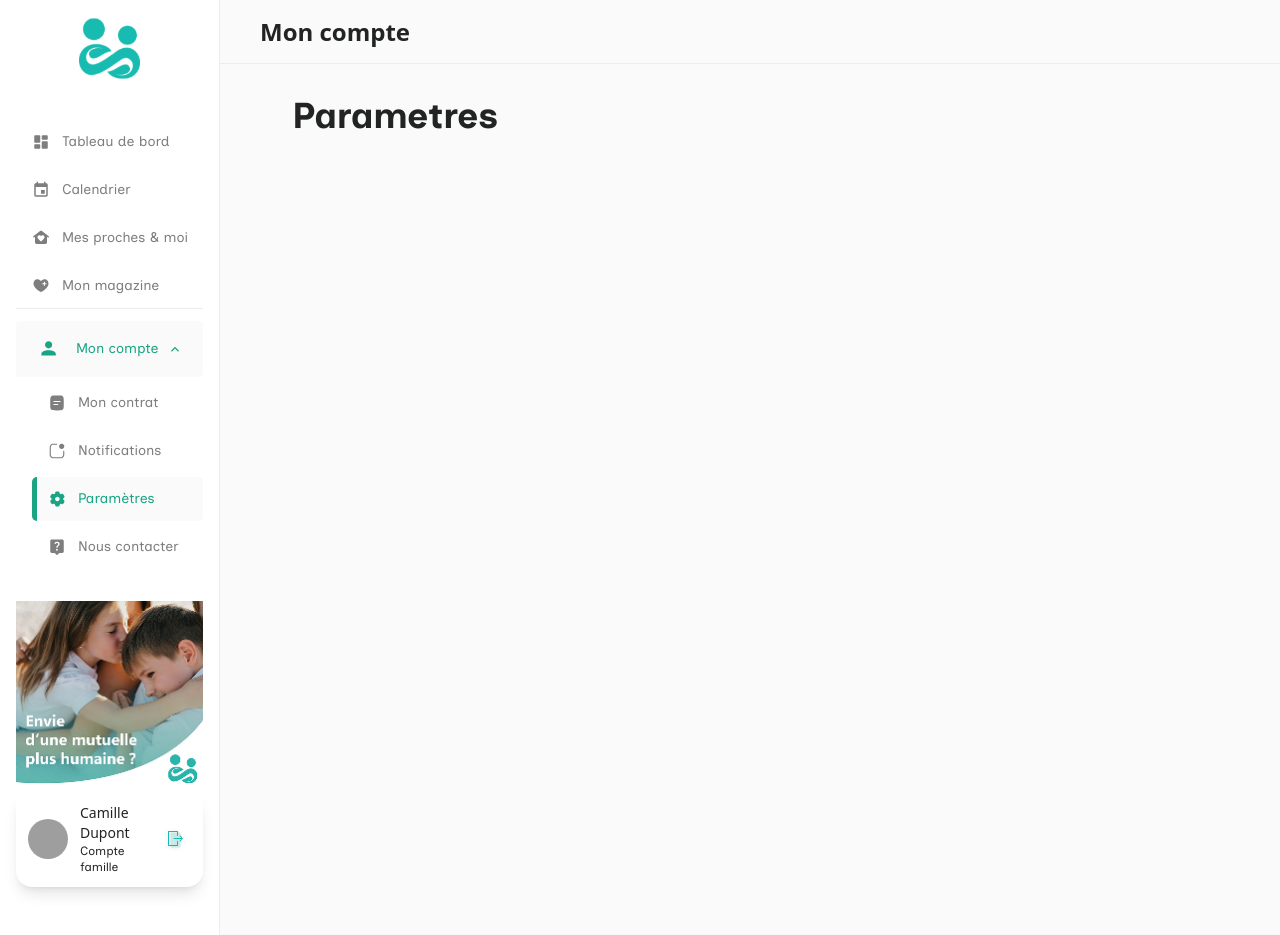
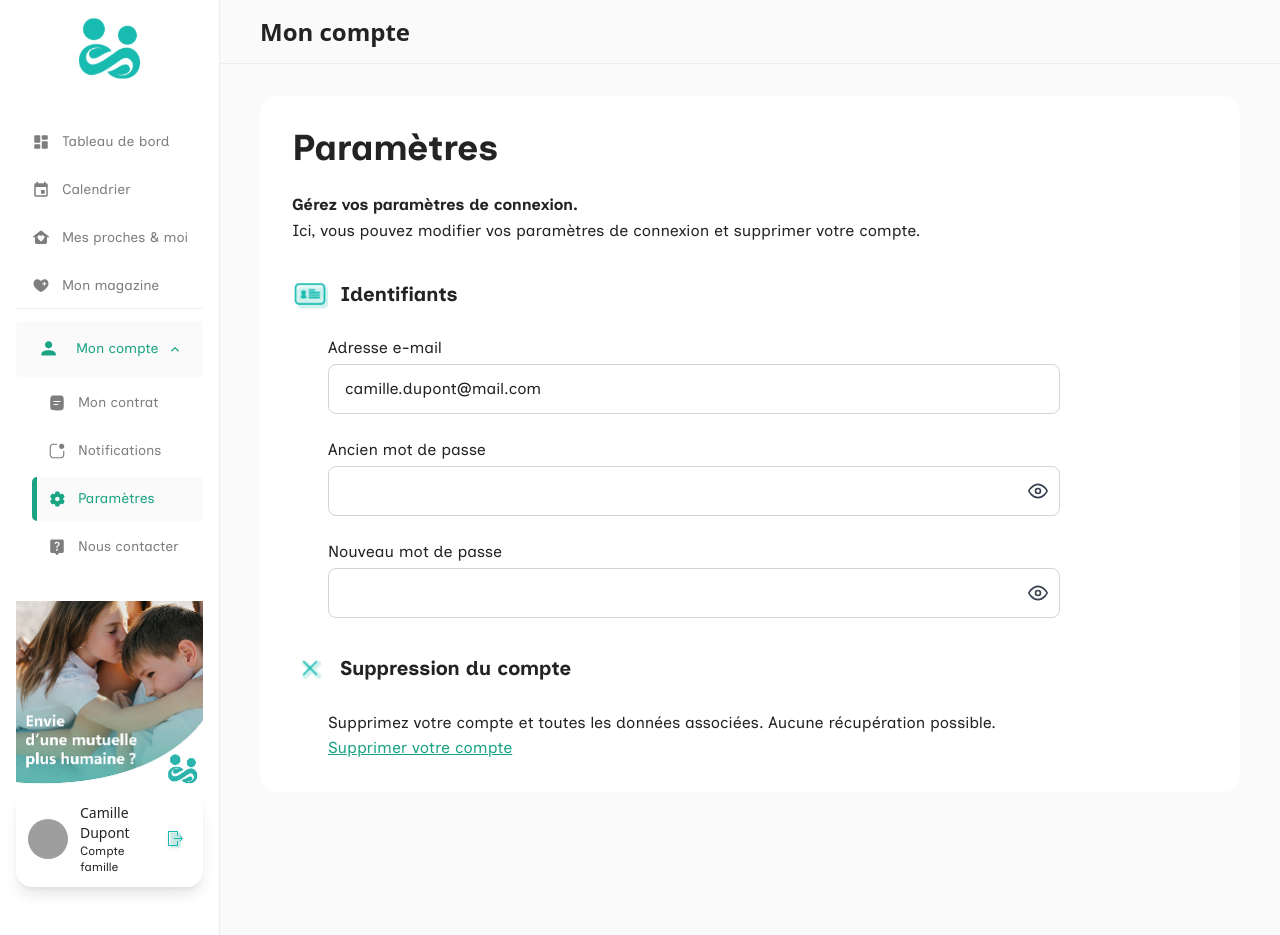
Before and after one commit to Remindr-pro/RemindR-app-V2, a Next.js app: page /dashboard/mon-compte/parametres in a window 1280 px wide. Built offline with nearby package versions, Linux system fonts and the light colour scheme; grey boxes are pictures that could not be loaded.

Commit message:
feat(parametres): redesign ParametresPage with new layout, icons for identification and account deletion, and enhanced user instructions

```diff
--- a/src/app/(private)/dashboard/mon-compte/parametres/page.tsx
+++ b/src/app/(private)/dashboard/mon-compte/parametres/page.tsx
@@ -1,9 +1,88 @@
+"use client";
+
+import Image from "next/image";
+import Input from "@/app/components/atoms/Input";
+
 export default function ParametresPage() {
   return (
-    <div className="w-full mx-auto bg-gray-1 rounded-2xl p-8">
-      <h1 className="text-4xl font-bold text-dark mb-4 font-inclusive">
-        Parametres
-      </h1>
+    <div className="w-full mx-auto pt-8">
+      <div className="p-8 bg-light rounded-2xl">
+        <h1 className="text-4xl font-bold text-dark mb-6 font-inclusive">
+          Paramètres
+        </h1>
+
+        <p className="text-base text-dark font-inclusive mb-8 leading-relaxed">
+          <span className="font-bold">Gérez vos paramètres de connexion.</span>
+          <br />
+          Ici, vous pouvez modifier vos paramètres de connexion et supprimer
+          votre compte.
+        </p>
+
+        <div className="flex flex-col gap-8">
+          {/* Section Identifiants */}
+          <div className="flex flex-col gap-6 max-w-3xl">
+            <div className="flex items-center gap-3">
+              <Image
+                src="/images/icons/identification.png"
+                alt="Identifiants"
+                width={35}
+                height={35}
+                className="w-9 h-9"
+              />
+              <h2 className="text-xl font-bold text-dark font-inclusive">
+                Identifiants
+              </h2>
+            </div>
+
+            <div className="flex flex-col gap-6 pl-9">
+              <Input
+                type="email"
+                label="Adresse e-mail"
+                defaultValue="camille.dupont@mail.com"
+              />
+              <Input
+                type="password"
+                label="Ancien mot de passe"
+                showPasswordToggle
+              />
+              <Input
+                type="password"
+                label="Nouveau mot de passe"
+                showPasswordToggle
+              />
+            </div>
+          </div>
+
+          {/* Section Suppression du compte */}
+          <div className="flex flex-col gap-6 max-w-3xl">
+            <div className="flex items-center gap-3">
+              <Image
+                src="/images/icons/suppression.png"
+                alt="Suppression du compte"
+                width={35}
+                height={35}
+                className="w-9 h-9"
+              />
+              <h2 className="text-xl font-bold text-dark font-inclusive">
+                Suppression du compte
+              </h2>
+            </div>
+
+            <div className="flex flex-col pl-9">
+              <p className="text-base text-dark font-inclusive leading-relaxed">
+                Supprimez votre compte et toutes les données associées. Aucune
+                récupération possible.
+              </p>
+              <a
+                href="#"
+                className="text-greenMain underline font-inclusive text-base hover:text-greenMain-2 transition-colors"
+              >
+                Supprimer votre compte
+              </a>
+            </div>
+          </div>
+        </div>
+      </div>
     </div>
   );
 }
```
Also changed, not shown: public/images/icons/identification.png (added), public/images/icons/suppression.png (added).
